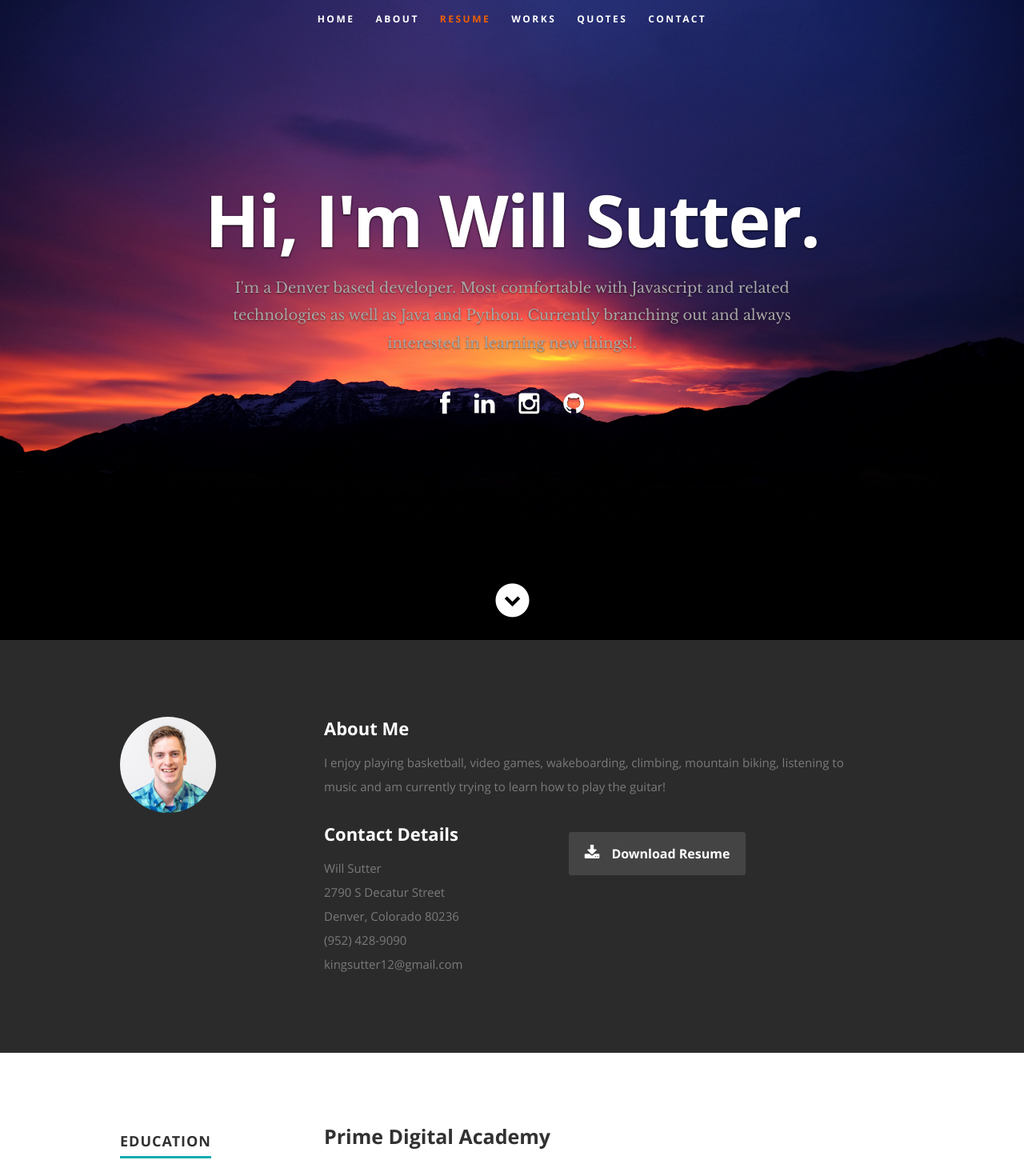
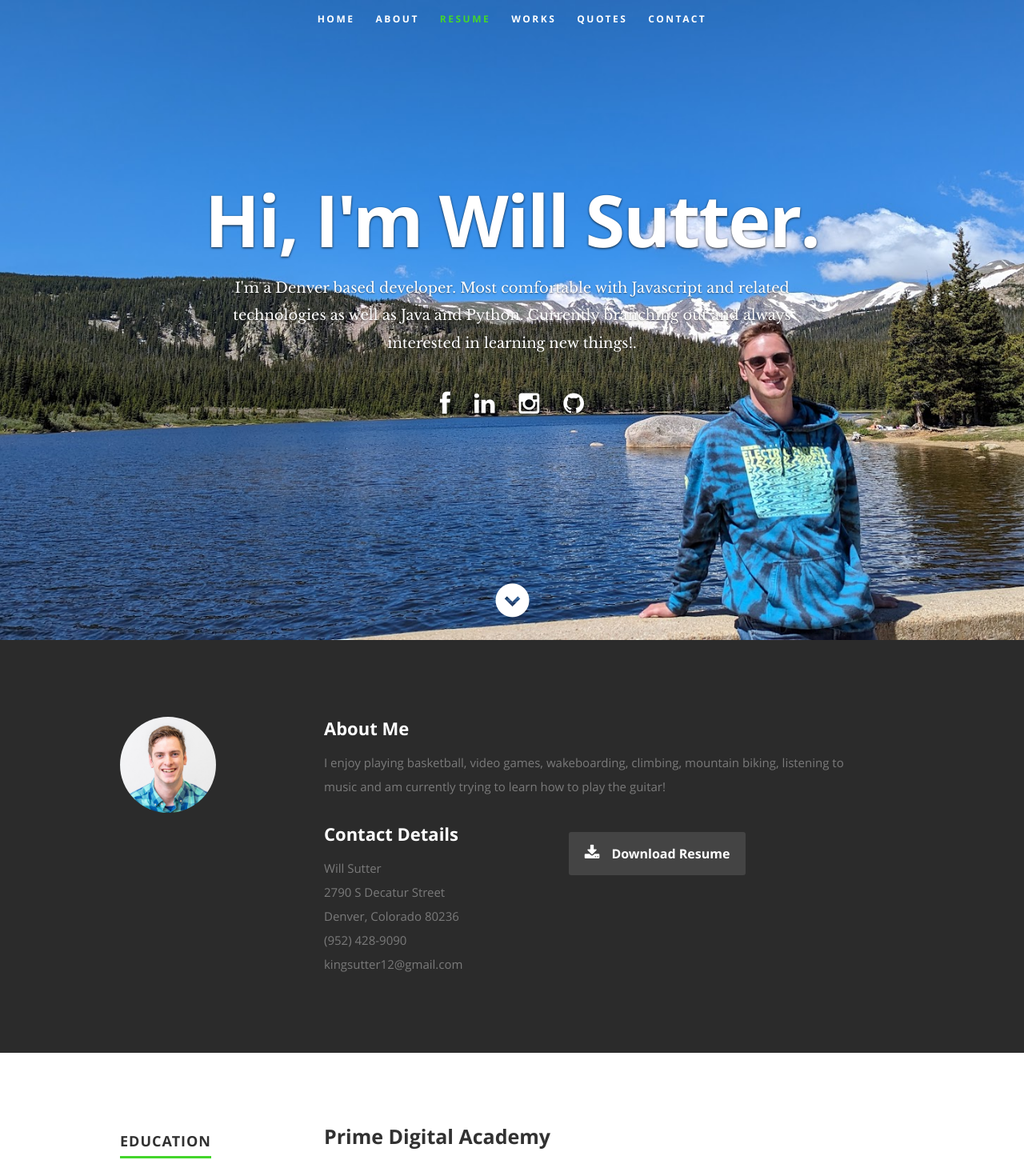
Before and after one commit to KingSutter/me, a React (Create React App) app: page / in a window 1280 px wide. Shown: the top 1450 px of the page at 80% size. Built offline with nearby package versions, Linux system fonts and the light colour scheme.

Commit message:
color and background changes

```diff
--- a/public/css/default.css
+++ b/public/css/default.css
@@ -288,7 +288,7 @@ hr { border: solid #E3E3E3; border-width: 1px 0 0; clear: both; margin: 11px 0 3
 a, a:visited {
    text-decoration: none;
    outline: 0;
-   color: #11ABB0;
+   color: #44d62c;
 
    -webkit-transition: color .3s ease-in-out;
    -moz-transition: color .3s ease-in-out;
@@ -349,7 +349,7 @@ li p { }
    color: #313131;
 }
 .stats-tabs li a:hover {
-   color:#11ABB0;
+   color:#44d62c;
 }
 .stats-tabs li a b {
 	display: block;
@@ -361,7 +361,7 @@ li p { }
 
 /* definition list */
 dl { margin: 12px 0; }
-dt { margin: 0; color:#11ABB0; }
+dt { margin: 0; color:#44d62c; }
 dd { margin: 0 0 0 20px; }
 
 /* Lining Definition Style Markup */
@@ -436,7 +436,7 @@ dd { margin: 0 0 0 20px; }
 }
 .pagination .current,
 .pagination .current:hover {
-   background-color: #11ABB0;
+   background-color: #44d62c;
    color: #fff;
 }
 .pagination .inactive,
@@ -464,7 +464,7 @@ input[type="submit"],
 input[type="reset"],
 input[type="button"] {
    font: 16px/30px 'opensans-bold', sans-serif;
-   background: #11ABB0;
+   background: #44d62c;
    display: inline-block;
 	text-decoration: none;
    letter-spacing: 0;
--- a/public/css/layout.css
+++ b/public/css/layout.css
@@ -33,7 +33,7 @@ header {
    height: 800px;
    min-height: 500px;
    width: 100%;
-   background: #161415 url(../images/header-background.jpg) no-repeat top center;
+   background: #161415 url(../images/header-background3.jpg) no-repeat top center;
    background-size: cover !important;
 	-webkit-background-size: cover !important;
    text-align: center;
@@ -66,7 +66,8 @@ header .banner-text h1 {
 }
 header .banner-text h3 {
    font: 18px/1.9em 'librebaskerville-regular', serif;
-   color: #A8A8A8;
+   /* color: #A8A8A8; */
+   color: #fff;
    margin: 0 auto;
    width: 70%;
    text-shadow: 0px 1px 2px rgba(0, 0, 0, .5);
@@ -95,7 +96,7 @@ header .social li {
    padding: 0;
 }
 header .social li a { color: #fff; }
-header .social li a:hover { color: #11ABB0; }
+header .social li a:hover { color: #44d62c; }
 
 /* scrolldown link */
 header .scrolldown a {
@@ -117,7 +118,7 @@ header .scrolldown a {
    -o-transition: all .3s ease-in-out;
    transition: all .3s ease-in-out;
 }
-header .scrolldown a:hover { color: #11ABB0; }
+header .scrolldown a:hover { color: #44d62c; }
 
 /* primary navigation
 --------------------------------------------------------------------- */
@@ -179,7 +180,7 @@ ul#nav li a {
 }
 
 ul#nav li a:active { background-color: transparent !important; }
-ul#nav li.current a { color: #F06000; }
+ul#nav li.current a { color:#44d62c; }
 
 
 /* ------------------------------------------------------------------ */
@@ -194,7 +195,7 @@ ul#nav li.current a { color: #F06000; }
 }
 
 #about a, #about a:visited  { color: #fff; }
-#about a:hover, #about a:focus { color: #11ABB0; }
+#about a:hover, #about a:focus { color: #44d62c; }
 
 #about h2 {
    font: 22px/30px 'opensans-bold', sans-serif;
@@ -242,7 +243,7 @@ ul#nav li.current a { color: #F06000; }
    overflow: hidden;
 }
 
-#resume a, #resume a:visited  { color: #11ABB0; }
+#resume a, #resume a:visited  { color: #44d62c; }
 #resume a:hover, #resume a:focus { color: #313131; }
 
 #resume h1 {
@@ -251,7 +252,7 @@ ul#nav li.current a { color: #F06000; }
    letter-spacing: 1px;
 }
 #resume h1 span {
-   border-bottom: 3px solid #11ABB0;
+   border-bottom: 3px solid #44d62c;
    padding-bottom: 6px;
 }
 #resume h3 {
@@ -801,7 +802,7 @@ call-to-action .button {
 }
 #contact .section-head { margin-bottom: 42px; }
 
-#contact a, #contact a:visited  { color: #11ABB0; }
+#contact a, #contact a:visited  { color: #44d62c; }
 #contact a:hover, #contact a:focus { color: #fff; }
 
 #contact h1 {
@@ -862,7 +863,7 @@ call-to-action .button {
 #contact textarea:focus,
 #contact select:focus {
 	color: #fff;
-	background-color: #11ABB0;
+	background-color: #44d62c;
 }
 #contact button.submit {
 	text-transform: uppercase;
@@ -881,7 +882,7 @@ call-to-action .button {
 	background: #fff;
 }
 #contact span.required {
-	color: #11ABB0;
+	color: #44d62c;
 	font-size: 13px;
 }
 #message-warning, #message-success {
@@ -893,7 +894,7 @@ call-to-action .button {
    margin-left: 26%;
 }
 #message-warning { color: #D72828; }
-#message-success { color: #11ABB0; }
+#message-success { color: #44d62c; }
 
 #message-warning i,
 #message-success i {
--- a/public/css/media-queries.css
+++ b/public/css/media-queries.css
@@ -112,7 +112,7 @@
 	   width: 48px;
 		height: 48px;
 		text-align: left;
-		background-color: #CC5200;
+		background-color: #44d62c;
 		position: relative;
       border: none;
       float: right;
--- a/public/index.html
+++ b/public/index.html
@@ -25,7 +25,7 @@
 
    <script src="https://ajax.googleapis.com/ajax/libs/jquery/1.10.2/jquery.min.js"></script>
    <script>window.jQuery || document.write('<script src="js/jquery-1.10.2.min.js"><\/script>')</script>
-   <script type="text/javascript" src="/static/js/main.56f2309a.js"></script>
+   <script type="text/javascript" src="/static/js/main.85aaf35f.js"></script>
 
    <script src="js/jquery.flexslider.js"></script>
    <script src="js/waypoints.js"></script>
```
Also changed, not shown: public/images/header-background2.jpg (added), public/images/header-background3.jpg (added).
